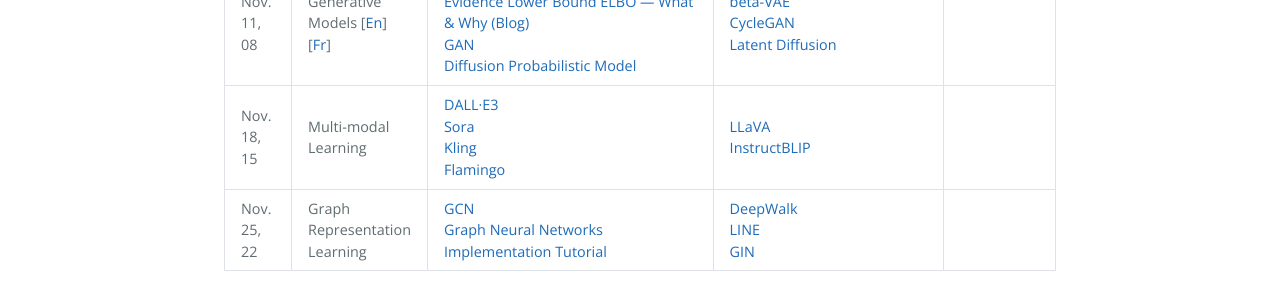
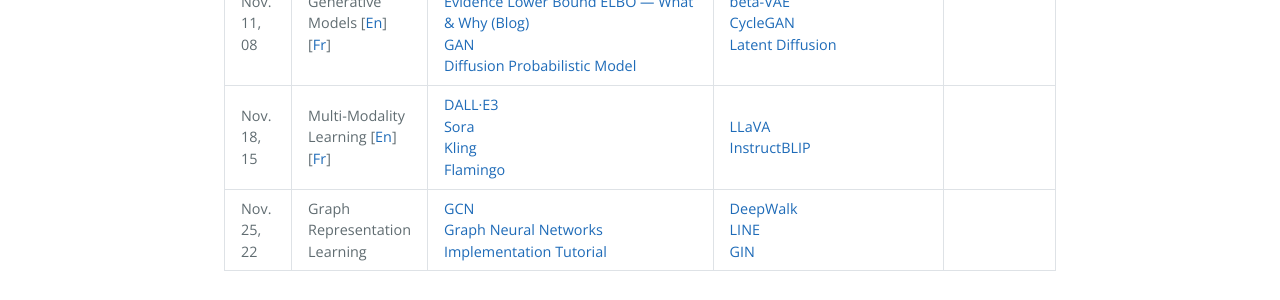
Before and after one commit to DeepGraphLearning/MATH60630A_2024A, a Jekyll site: the page built from schedule.md, in a window 1280 px wide. Shown: the part 1681-1981 px from the top of the page. Built offline with Jekyll 4.4.1, drawn with Linux system fonts in a browser that asks for light colours.

Commit message:
[Week10] Added Slides

```diff
--- a/schedule.md
+++ b/schedule.md
@@ -212,7 +212,7 @@ schedule:
       #  url: https://medium.com/game-of-bits/understanding-failure-modes-of-gan-training-eae62dbcf1dd
   - date: Nov.<br>18, 15
     topics:
-      - name: Multi-modal Learning
+      - name: Multi-Modality Learning [<a href="assets/slides/MML-English.pptx">En</a>] [<a  href="assets/slides/MML-French.pptx">Fr</a>]
     #        url: https://www.dropbox.com/s/nf4ohrqjqg7rb66/Week10-Graph-part2.pdf?dl=0
     readings:
       - name: DALL·E3
```
Also changed, not shown: 2 other files.
